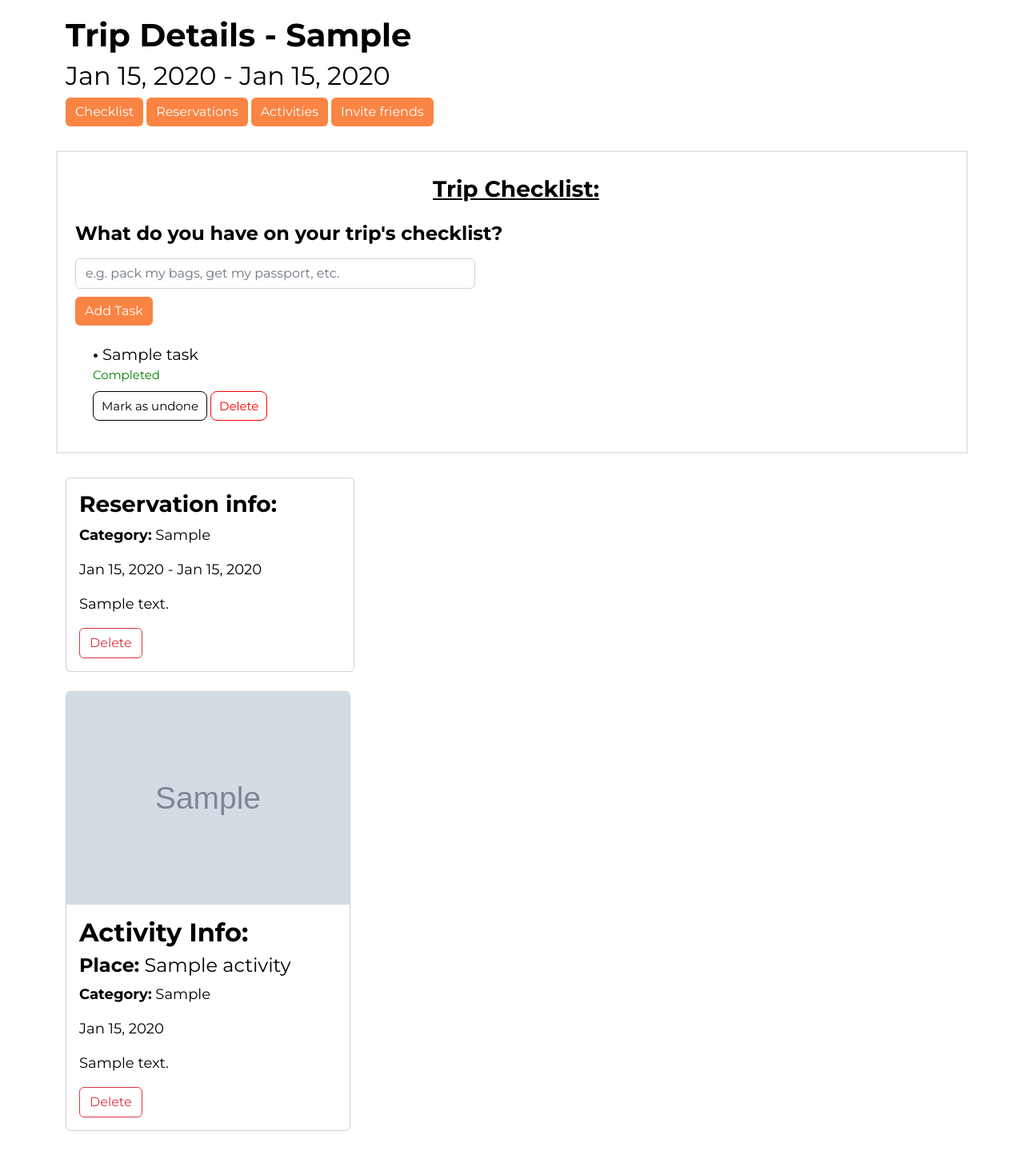
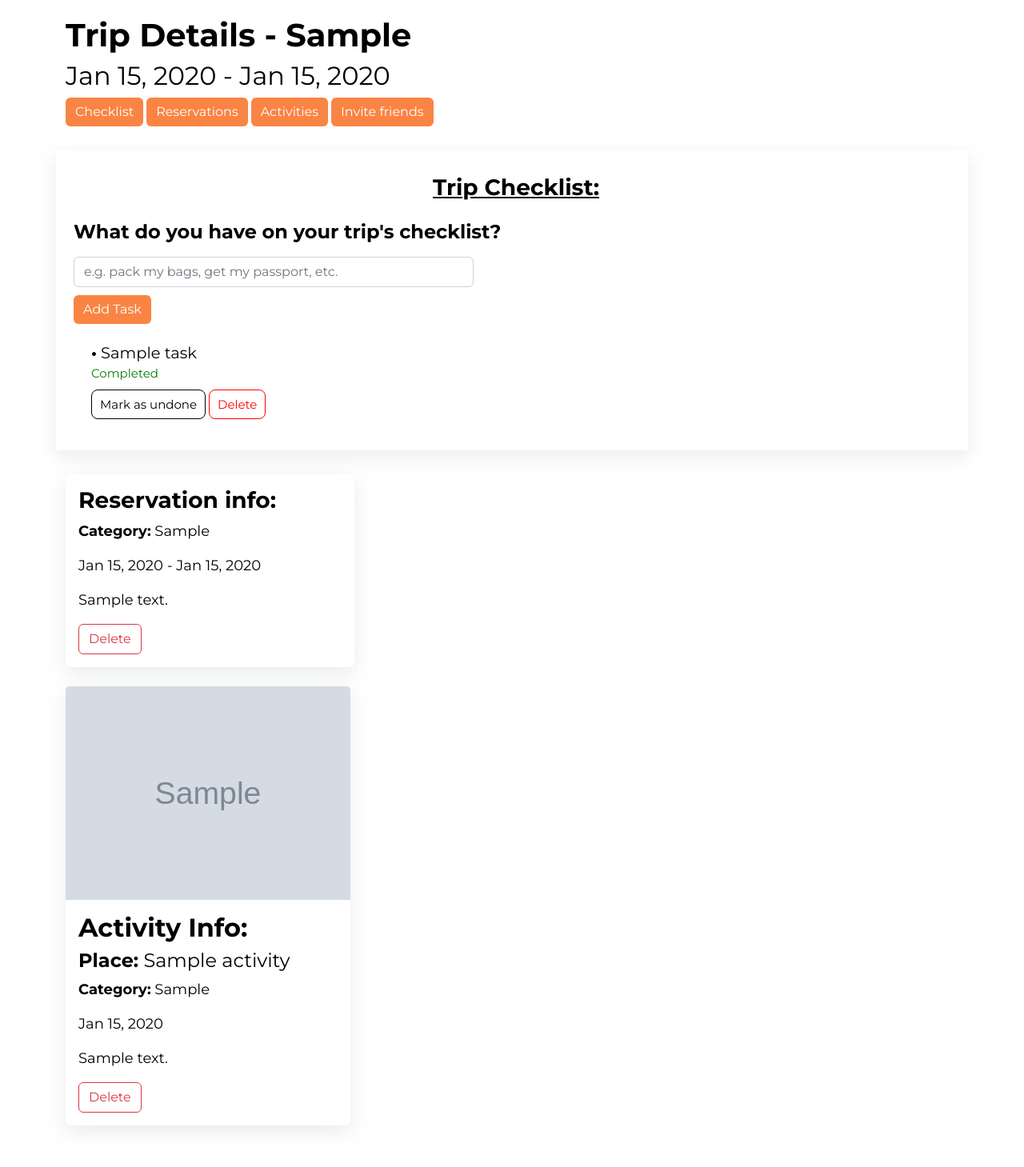
Before and after one commit to rdpfeifle/Travel-web-app, a Flask app: page /details/1 in a window 1280 px wide. Shown: the part 152-1611 px from the top of the page at 80% size. After the commit the page ends 1564 px from the top, so only its background shows below. Run offline with Flask 3, Linux system fonts and the light colour scheme; the visitor is signed in with stand-in values (Sample User, id 1); tables that the repository leaves empty hold one stand-in row (values such as "Sample post"); grey boxes marked "Sample" are stand-in pictures; some libraries are stand-ins or nearby versions.

Commit message:
added box shadow to all cards

```diff
--- a/static/css/details.css
+++ b/static/css/details.css
@@ -15,7 +15,8 @@
   padding-bottom: 30px;
   margin-top: 30px;
   margin-bottom: 30px;
-  border: 2px solid rgb(232, 230, 230);
+  box-shadow: rgba(149, 157, 165, 0.2) 0px 8px 24px;
+  border: none;
 }
 
 #checklist-form-container {
@@ -86,18 +87,9 @@
   border-radius: 8px;
 }
 
-/* #done-icon {
-  fill: #008000;
+.checklist-box,
+.reservation-card,
+.activity-card {
+  box-shadow: rgba(149, 157, 165, 0.2) 0px 8px 24px;
+  border: none;
 }
-
-#done-icon:hover {
-  fill: #007600;
-}
-
-#undone-icon {
-  fill: #ff0000;
-}
-
-#undone-icon:hover {
-  fill: rgb(215, 0, 0);
-} */
--- a/static/css/styles.css
+++ b/static/css/styles.css
@@ -340,6 +340,11 @@ nav,
   padding: 20px 0;
 }
 
+.trip-card-box {
+  box-shadow: rgba(149, 157, 165, 0.2) 0px 8px 24px;
+  border: none;
+}
+
 #editTrip-btn {
   border-color: var(--black-color);
   color: var(--black-color);
--- a/templates/details.html
+++ b/templates/details.html
@@ -330,7 +330,7 @@
 
             <div class="col-12 col-md-6 col-lg-4">
 
-                <div class="card" id="reservation-card-{{ reservation.reservation_id }}">
+                <div class="card reservation-card" id="reservation-card-{{ reservation.reservation_id }}">
 
                     <div class="card-body">
                         <h3 class="card-title fw-bold">Reservation info:</h3>
@@ -360,7 +360,7 @@
 
             <div class="col-12 col-md-6 col-lg-4">
 
-                <div class="card" id="activity-card-{{ activity.activity_id }}">
+                <div class="card activity-card" id="activity-card-{{ activity.activity_id }}">
                     <img src="{{activity.place_img}}" class="card-img-top">
                     <div class="card-body">
                         <h2 class="card-title fw-bold">Activity Info:</h2>
@@ -368,8 +368,6 @@
                         <p class="card-text"><span class="fw-bold">Category:</span> {{activity.activity_type}}</p>
                         <p class="card-text">{{activity.datetime.strftime("%b %d, %Y")}}</p>
                         <p class="card-text">{{activity.comments}}</p>
-
-                        <!-- <a href="/my-trips/edit-trip/{{ trip.trip_id }}" value="Edit a trip" class="btn btn-outline-primary">Edit</a> -->
 
                         <!-- Ajax call to delete button -->
                         <button type="button" class="btn btn-outline-danger activity-btn" value="{{activity.activity_id}}">Delete</button>
--- a/templates/my-trips.html
+++ b/templates/my-trips.html
@@ -41,7 +41,7 @@
 
         <div class="col-12 col-md-6 col-lg-4">
 
-            <div class="card" id="trip-card-{{ trip.trip_id }}">
+            <div class="card trip-card-box" id="trip-card-{{ trip.trip_id }}">
                 <a href="/details/{{ trip.trip_id }}">
                 <img src="{{trip.img}}" class="card-img-top"></a>
                 <div class="card-body">
```
